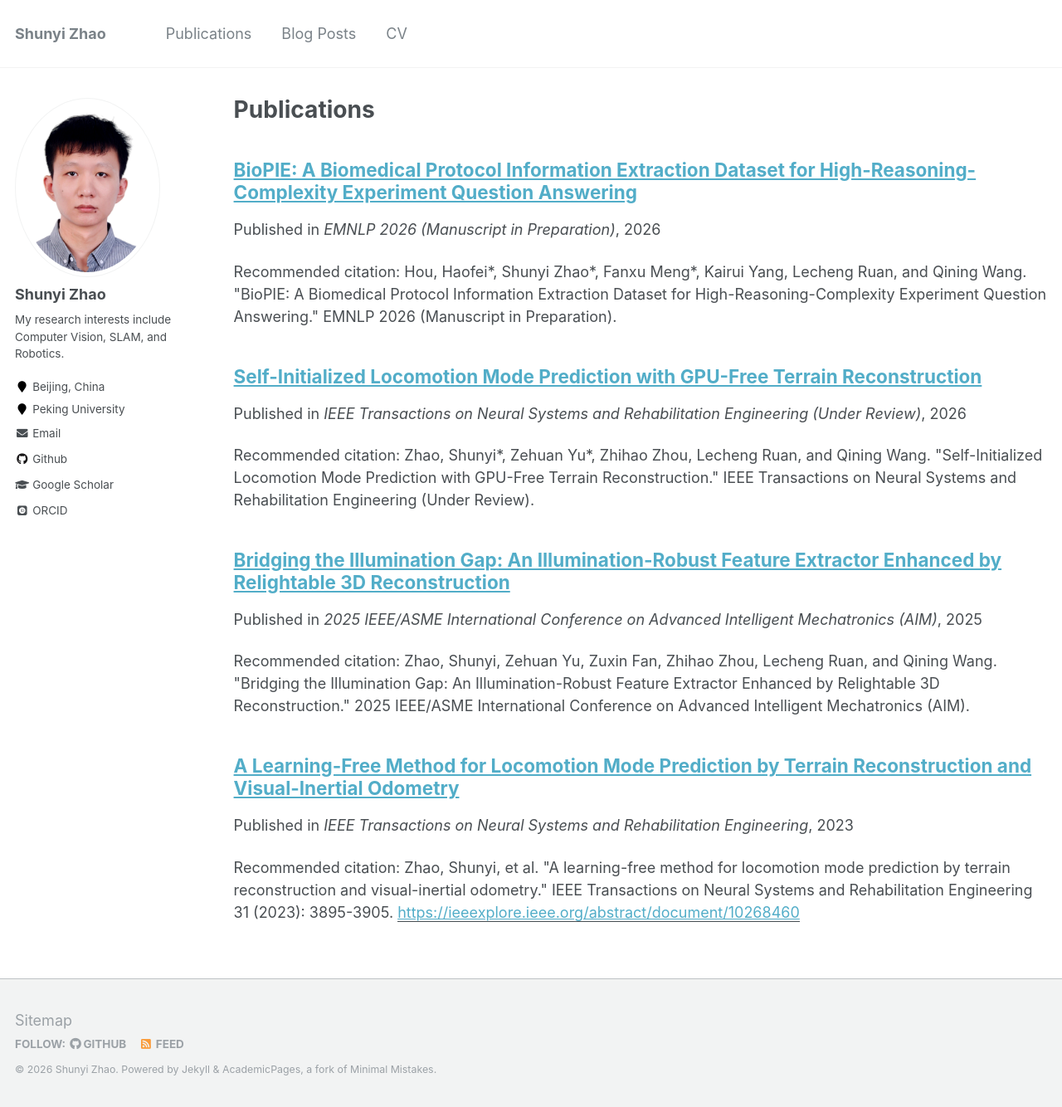
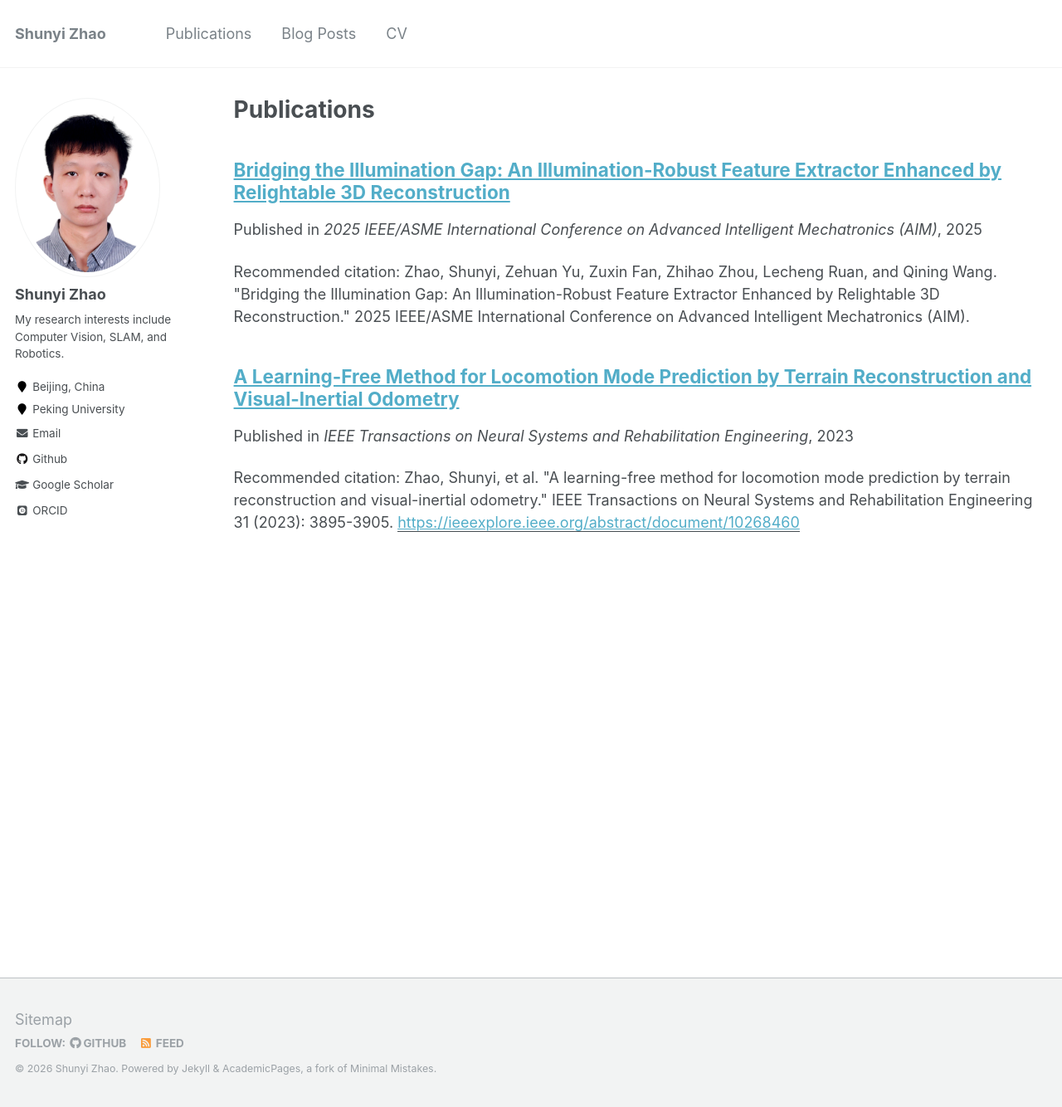
Before and after one commit to ShunyiZhao/ShunyiZhao.github.io, a Jekyll site: the page built from _pages/publications.md, in a window 1280 px wide and 1334 px high. Shown: the whole window at 83% size. Built offline with Jekyll 4.4.1, drawn with Linux system fonts in a browser that asks for light colours; some web fonts are replaced.

Commit message:
remove two under review paper

```diff
--- a/_config.yml
+++ b/_config.yml
@@ -13,6 +13,7 @@ name                     : &name "Shunyi Zhao"
 description              : &description "A Ph.D. Student at Peking University"
 url                      : https://shunyizhao.github.io # the base hostname & protocol for your site e.g. "https://mmistakes.github.io"
 baseurl                  : "" # the subpath of your site, e.g. "/blog"
+remote_theme             : "mmistakes/minimal-mistakes"
 repository               : "ShunyiZhao/ShunyiZhao.github.io"
 teaser                   :  # filename of teaser fallback teaser image placed in /images/, .e.g. "500x300.png"
 breadcrumbs              : false # true, false (default)
--- a/_publications/002-2025-01-01-Self-Initialized-Locomotion-Mode-Prediction.md
+++ /dev/null
@@ -1,12 +0,0 @@
----
-title: "Self-Initialized Locomotion Mode Prediction with GPU-Free Terrain Reconstruction"
-collection: Journal
-permalink: /publication/self-initialized-locomotion
-excerpt: ""
-date: 2026-01-01
-venue: 'IEEE Transactions on Neural Systems and Rehabilitation Engineering (Under Review)'
-paperurl: ''
-citation: 'Zhao, Shunyi*, Zehuan Yu*, Zhihao Zhou, Lecheng Ruan, and Qining Wang. "Self-Initialized Locomotion Mode Prediction with GPU-Free Terrain Reconstruction." IEEE Transactions on Neural Systems and Rehabilitation Engineering (Under Review).'
----
-
-This paper addresses the practical deployment challenges of reconstruction-based locomotion mode prediction, including reliance on high-performance hardware and wearer cooperation during initialization. By exploiting complementary sensor modalities through a cascaded LiDAR-Visual-Inertial coupling scheme, we progressively eliminate the preconditions required by each modality for gravity alignment and motion state estimation, enabling initialization under both stationary and walking conditions. We further construct a terrain map through progressive plane representation, entirely forgoing point cloud storage in favor of polygon-based planar primitives, achieving GPU-free terrain reconstruction. The overall locomotion mode prediction performance is on par with or exceeds that of GPU-dependent approaches.
--- a/_publications/004-2026-11-01-BioPIE.md
+++ /dev/null
@@ -1,12 +0,0 @@
----
-title: "BioPIE: A Biomedical Protocol Information Extraction Dataset for High-Reasoning-Complexity Experiment Question Answering"
-collection: Conference
-permalink: /publication/biopie
-excerpt: ""
-date: 2026-05-01
-venue: 'EMNLP 2026 (Manuscript in Preparation)'
-paperurl: ''
-citation: 'Hou, Haofei*, Shunyi Zhao*, Fanxu Meng*, Kairui Yang, Lecheng Ruan, and Qining Wang. "BioPIE: A Biomedical Protocol Information Extraction Dataset for High-Reasoning-Complexity Experiment Question Answering." EMNLP 2026 (Manuscript in Preparation).'
----
-
-BioPIE is a biomedical protocol information extraction dataset designed for high-reasoning-complexity experiment question answering, bridging the gap between biomedical text understanding and practical experimental reasoning.
```
